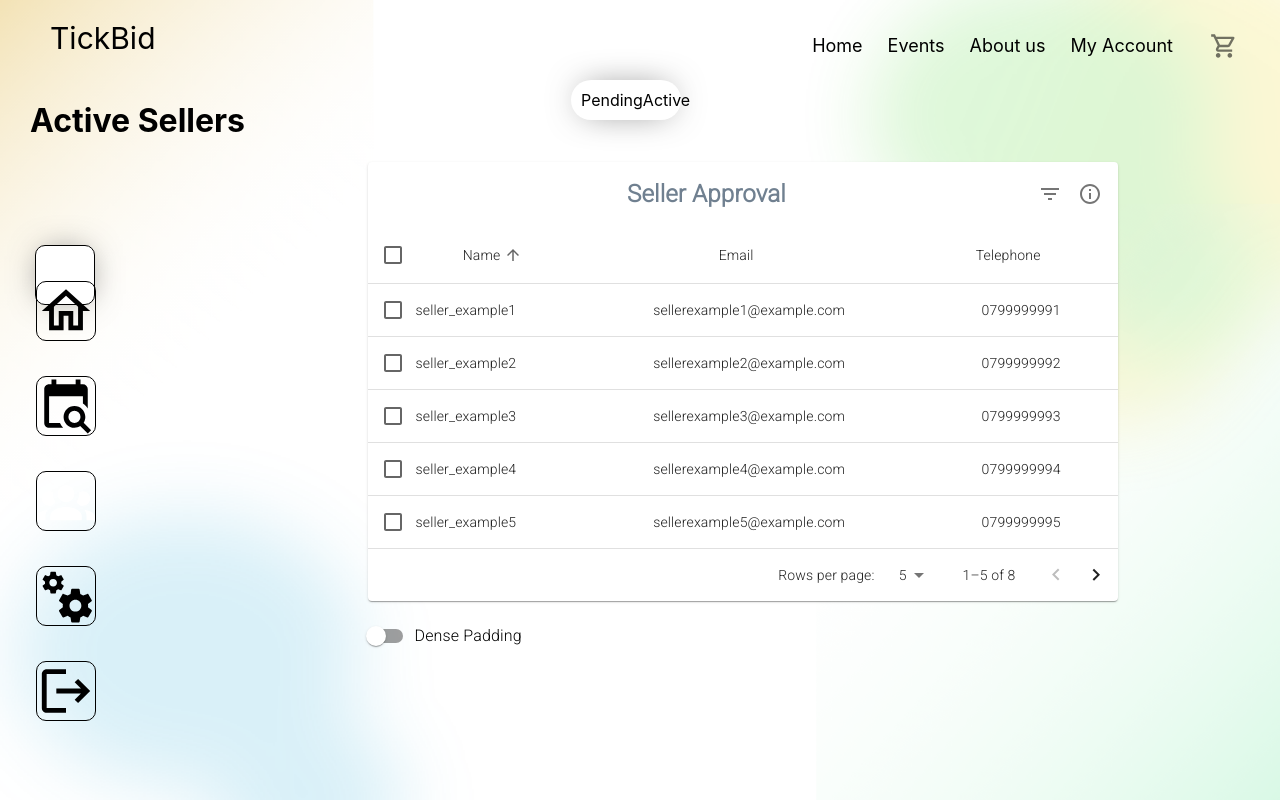
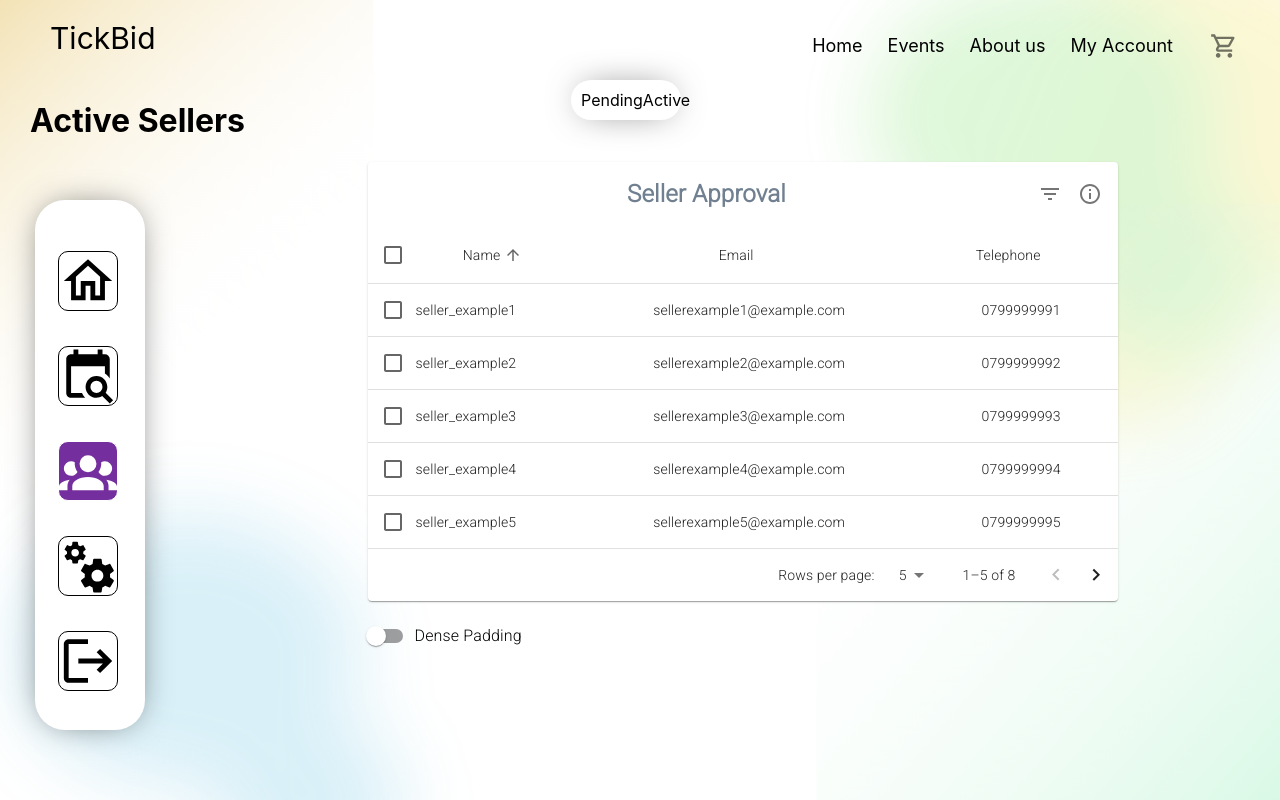
Before and after one commit to samitha093/Software-project, a Next.js app in the folder client/: page /manager/activesellers in a window 1280 px wide. Built offline with nearby package versions, Linux system fonts and the light colour scheme; no server answers; a web font is replaced by a local one.

Commit message:
Updates of Sidebar

```diff
--- a/client/components/manager/Sidebar.tsx
+++ b/client/components/manager/Sidebar.tsx
@@ -54,10 +54,9 @@ const Sidebar: React.FC<SidebarProps> = ({ id }) => {
     return (
         <div className={styles.manager_c_sidebar}>
             <div className={styles.manager_c_sidebar_container}>
-
                 <Link href="/manager">
                     <Tooltip title="Home Page" placement="bottom-end">
-                        <div className="manager-c-sidebar-item">
+                        <div className={managersellersidebar1 ? 'manager-c-sidebar-item active' : 'manager-c-sidebar-item'}>
                             <Icon className={managersellersidebar1 ? 'manager-c-sidebar-item-icon active' : 'manager-c-sidebar-item-icon'} path={mdiHomeOutline} />
                         </div>
                     </Tooltip>
@@ -65,7 +64,7 @@ const Sidebar: React.FC<SidebarProps> = ({ id }) => {
 
                 <Link href="/manager/pendingevents">
                     <Tooltip title="Events" placement="bottom-end">
-                        <div className="manager-c-sidebar-item">
+                        <div className={managersellersidebar2 ? 'manager-c-sidebar-item active' : 'manager-c-sidebar-item'}>
                             <Icon className={managersellersidebar2 ? 'manager-c-sidebar-item-icon active' : 'manager-c-sidebar-item-icon'} path={mdiCalendarSearch} />
                         </div>
                     </Tooltip>
@@ -73,7 +72,7 @@ const Sidebar: React.FC<SidebarProps> = ({ id }) => {
 
                 <Link href="/manager/activesellers">
                     <Tooltip title="Sellers" placement="bottom-end">
-                        <div className="manager-c-sidebar-item">
+                        <div className={managersellersidebar3 ? 'manager-c-sidebar-item active' : 'manager-c-sidebar-item'}>
                             <Icon className={managersellersidebar3 ? 'manager-c-sidebar-item-icon active' : 'manager-c-sidebar-item-icon'} path={mdiAccountGroup} />
                         </div>
                     </Tooltip>
@@ -82,7 +81,7 @@ const Sidebar: React.FC<SidebarProps> = ({ id }) => {
 
                 <Link href="/manager/settings">
                     <Tooltip title="Manager Settings" placement="bottom-end">
-                        <div className="manager-c-sidebar-item">
+                        <div className={managersellersidebar4 ? 'manager-c-sidebar-item active' : 'manager-c-sidebar-item'}>
                             <Icon className={managersellersidebar4 ? 'manager-c-sidebar-item-icon active' : 'manager-c-sidebar-item-icon'} path={mdiCogs} />
                         </div>
                     </Tooltip>
--- a/client/components/manager/styles.module.css
+++ b/client/components/manager/styles.module.css
@@ -4,7 +4,7 @@
     position: fixed;
     left: 0%;
     top: calc(55vh - 325px);
-    height: 700px;
+    height: 600px;
     width: 180px;
     padding: 35px 35px;
     margin-top: 50px;
@@ -12,22 +12,15 @@
 
 .manager_c_sidebar_container {
     width: 100%;
-    height: 100%;
+    height:100%;
     background-color: white;
     border-radius: 30px;
-    padding: 30px 25px;
-    align-items: center;
-    -webkit-box-shadow: 0px 0px 35px -11px rgba(0, 0, 0, 0.69);
-    box-shadow: 0px 0px 35px -11px rgba(0, 0, 0, 0.69);
-    width: 60px;
-    height: 60px;
-    border: 1px;
-    border-color: black;
-    border-radius: 10px;
-    border-style: solid;
-    margin-top: 45px;
-    padding: 0px;
-    cursor: pointer;
+    padding: 16px 23px;
+    -webkit-box-shadow: 0px 0px 35px -11px rgba(0,0,0,0.69);
+    box-shadow: 0px 0px 35px -11px rgba(0,0,0,0.69);
+}
+.manager_c_sidebar_item_icon.active {
+    color: white;
 }
 
 .centername {
@@ -42,7 +35,7 @@
     position: fixed;
     top: 70px;
     left: calc(50% - 207px);
-    width: 415px;
+    width: 420px;
     height: auto;
     min-height: 0px;
     padding: 10px 10px 10px;
@@ -59,16 +52,6 @@
     border-radius: 30px;
     -webkit-box-shadow: 0px 0px 35px -11px rgba(0, 0, 0, 0.69);
     box-shadow: 0px 0px 35px -11px rgba(0, 0, 0, 0.69);
-}
-
-.manager_c_topbar_item:hover {
-    border-color: #752E9E;
-    background-color: #752E9E;
-    color: white;
-}
-
-.manager_c_sidebar_item_icon.active {
-    color: white;
 }
 
 .manager_c_topbar_item.active {
@@ -91,7 +74,7 @@
     position: fixed;
     top: 70px;
     left: calc(50% - 207px);
-    width: 240px;
+    width: 260px;
     height: auto;
     min-height: 0px;
     padding: 10px 10px 10px;
```
